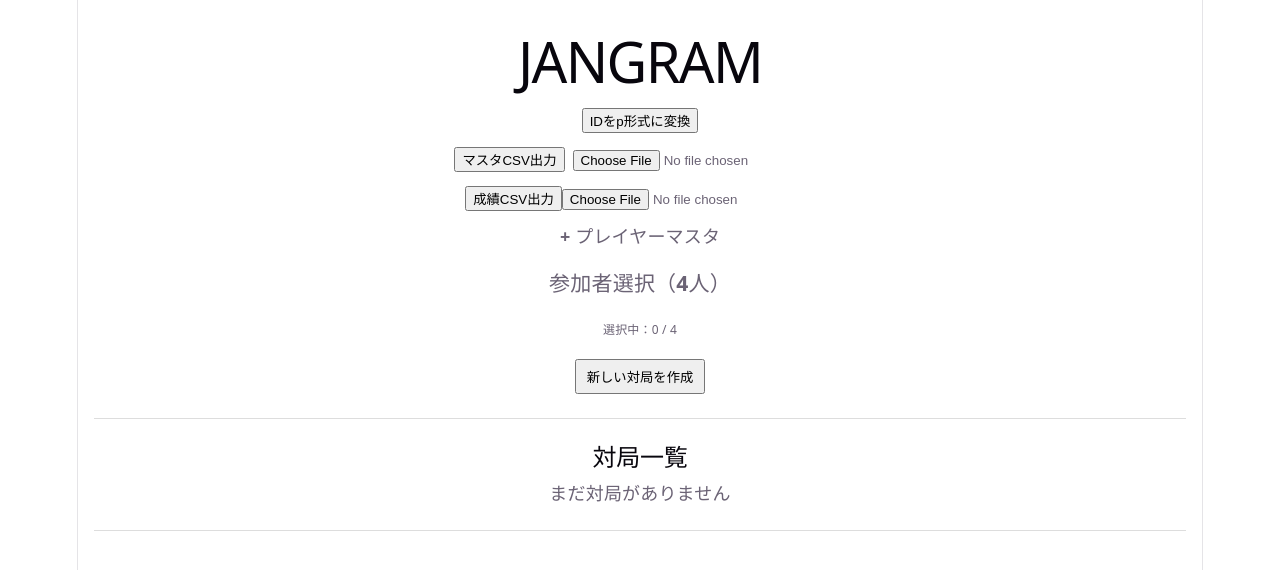
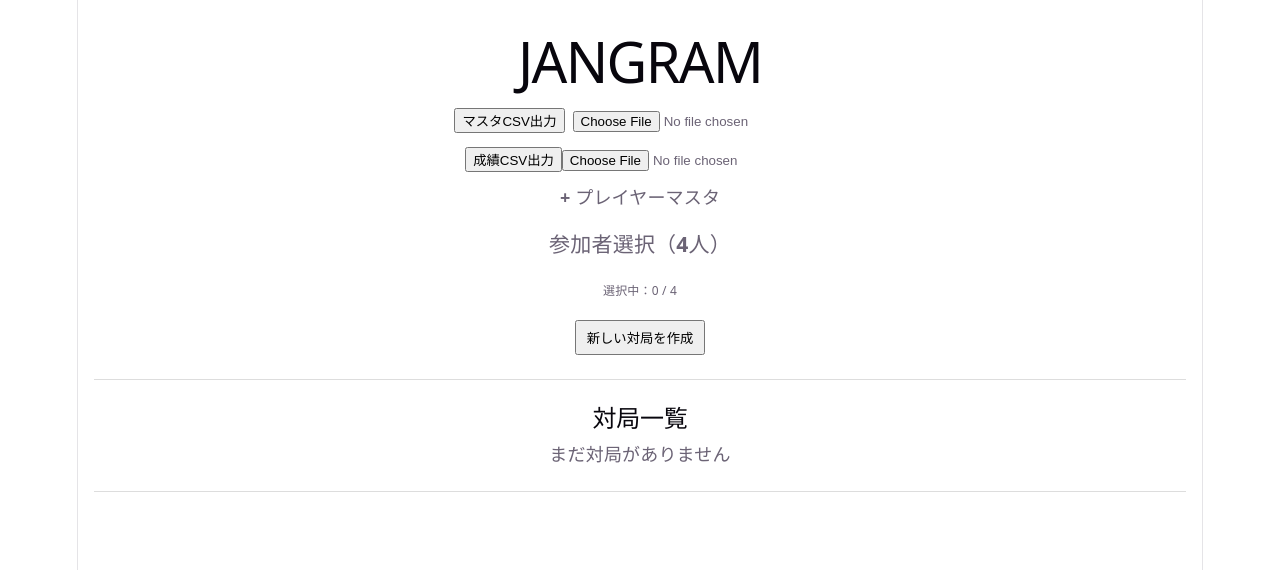
Before and after one commit to iizawild/jangram, a React (Vite) app in the folder jangram-app/: page / in a window 1280 px wide. Shown: the top 570 px of the page. Built offline with nearby package versions, Linux system fonts and the light colour scheme.

Commit message:
「IDをp形式に変換」ボタンを非表示に変更

```diff
--- a/jangram-app/src/App.tsx
+++ b/jangram-app/src/App.tsx
@@ -2128,12 +2128,6 @@ function App() {
   return (
     <div style={{ padding: "16px" }}>
       <h1>JANGRAM</h1>
-
-      <div style={{ marginBottom: "12px" }}>
-        <button onClick={convertPlayerIdsToSimple}>
-          IDをp形式に変換
-        </button>
-      </div>
 
       <div style={{ marginBottom: "12px" }}>
         <button onClick={exportPlayerMasterCSV} style={{ marginRight: "8px" }}>
```
